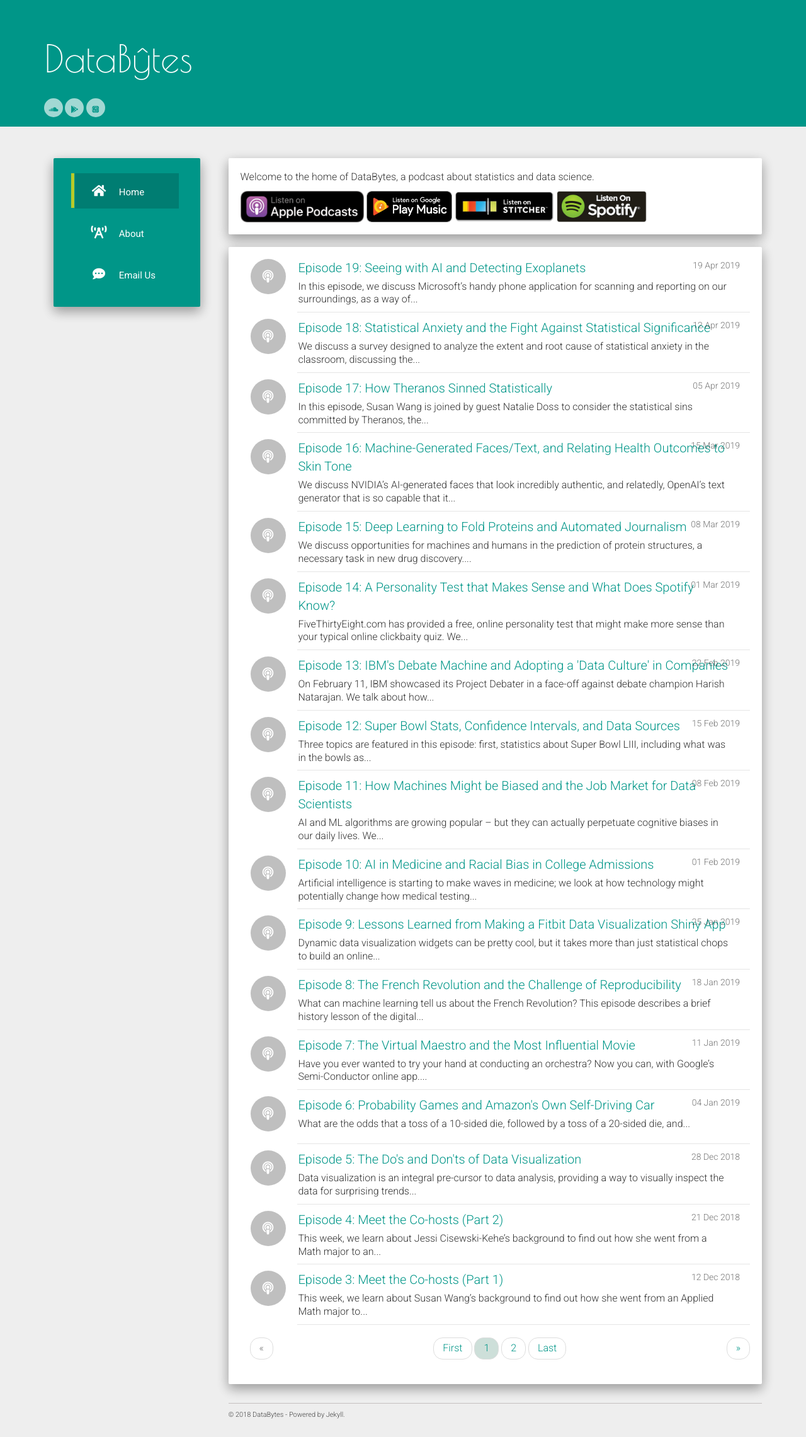
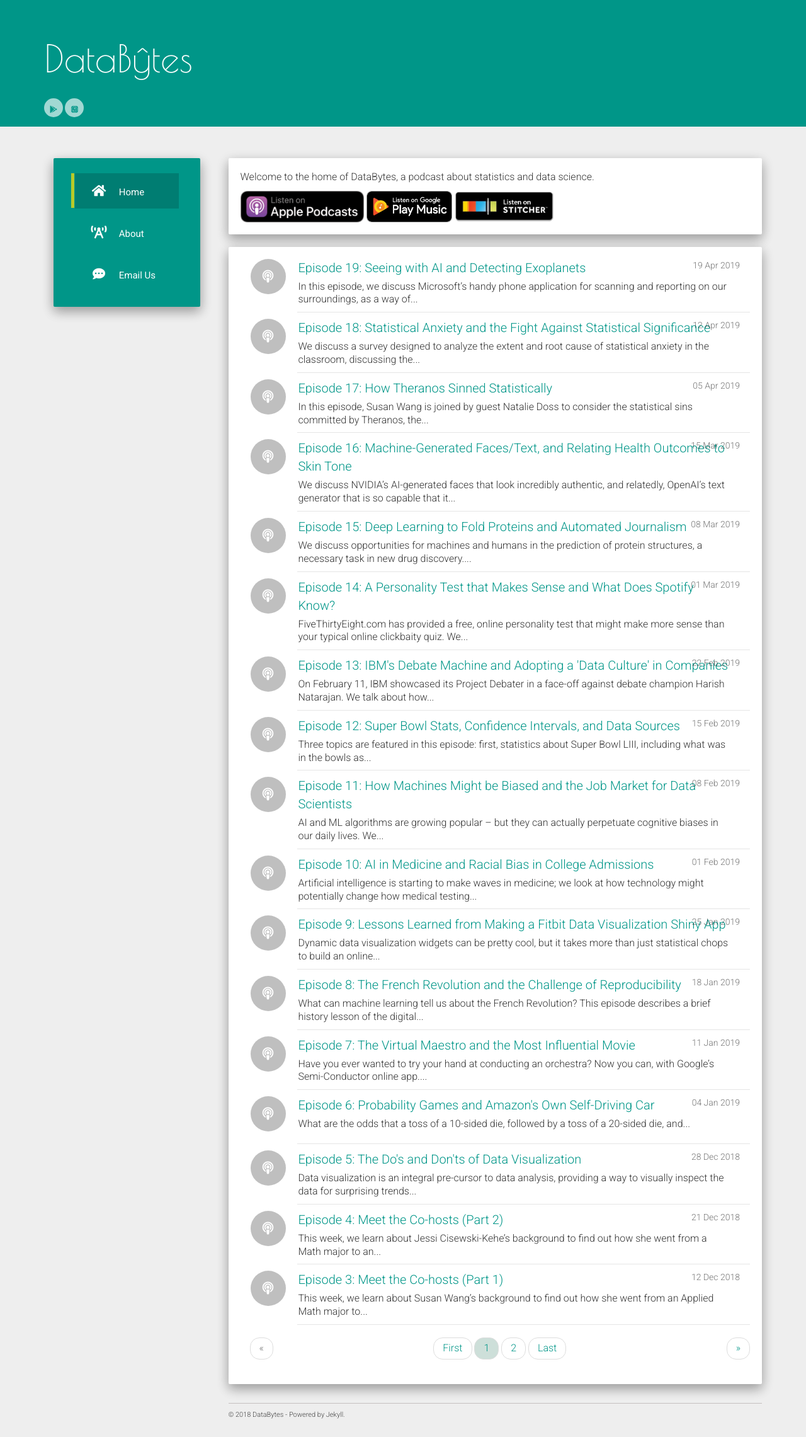
Before and after one commit to DataBytesPodcast/databytespodcast.github.io, a Jekyll site: the page built from index.html, in a window 1280 px wide. Shown: the whole page at 63% size. Built offline with Jekyll 4.4.1, drawn with Linux system fonts in a browser that asks for light colours; nearby versions of some CDN libraries; the list of posts is cut into pages by our own code.

Commit message:
Removed soundcloud/spotify

```diff
--- a/_data/social.json
+++ b/_data/social.json
@@ -1,8 +1,4 @@
 [
-  {
-    "icon": "fab fa-soundcloud",
-    "link": "https://soundcloud.com/user-250720774"
-  },
   {
     "icon": "fab fa-google-play",
     "link": "https://play.google.com/music/listen?u=0#/ps/Ixr33egunzkhqi6i7zaitcbvfqm"
--- a/index.html
+++ b/index.html
@@ -8,7 +8,7 @@
         <a href="https://itunes.apple.com/us/podcast/databytes/id1445241846?mt=2&ls=1"><img src="/static/img/apple-podcasts-badge.png" alt="Apple Podcasts" style="display: inline-block;height:50px;"></a>
         <a href="https://playmusic.app.goo.gl/?ibi=com.google.PlayMusic&isi=691797987&ius=googleplaymusic&apn=com.google.android.music&link=https://play.google.com/music/m/Ixr33egunzkhqi6i7zaitcbvfqm?t%3DDataBytes%26pcampaignid%3DMKT-na-all-co-pr-mu-pod-16"><img src="/static/img/en_badge_web_music.png" alt = "Google Play" style="display: inline-block;height:50px;"></a>
         <a href="https://www.stitcher.com/s?fid=350243&refid=stpr"><img src="/static/img/listen-on-stitcher-badge.jpg" alt = "Stitcher" style="display: inline-block;height:50px;"></a>
-        <a href="https://open.spotify.com/show/3EEN9uPoV6PNqmKjoRDRXL"><img src="/static/img/listen-spotify-badge.png" alt = "Spotify" style="display: inline-block;height:50px;"></a>
+       <!--  <a href="https://open.spotify.com/show/3EEN9uPoV6PNqmKjoRDRXL"><img src="/static/img/listen-spotify-badge.png" alt = "Spotify" style="display: inline-block;height:50px;"></a> -->
 
         </div>
 </div>
```
